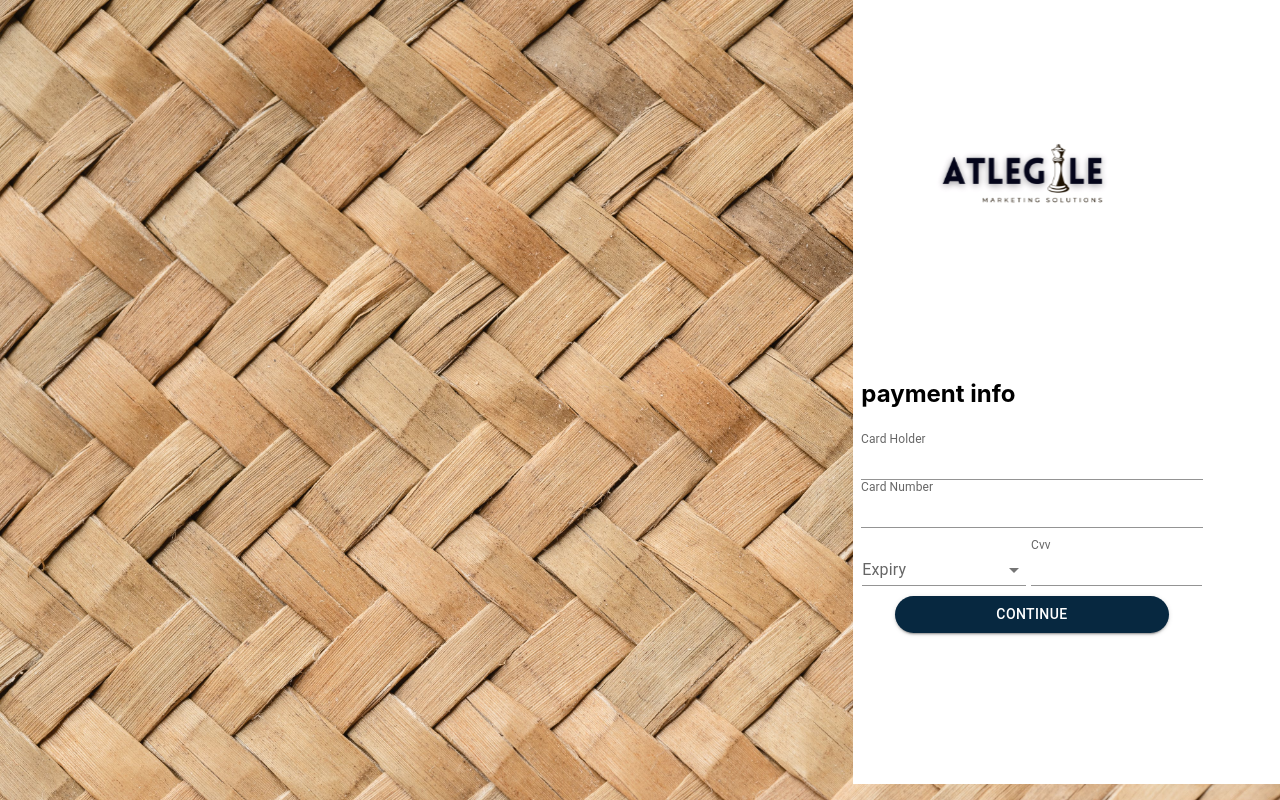
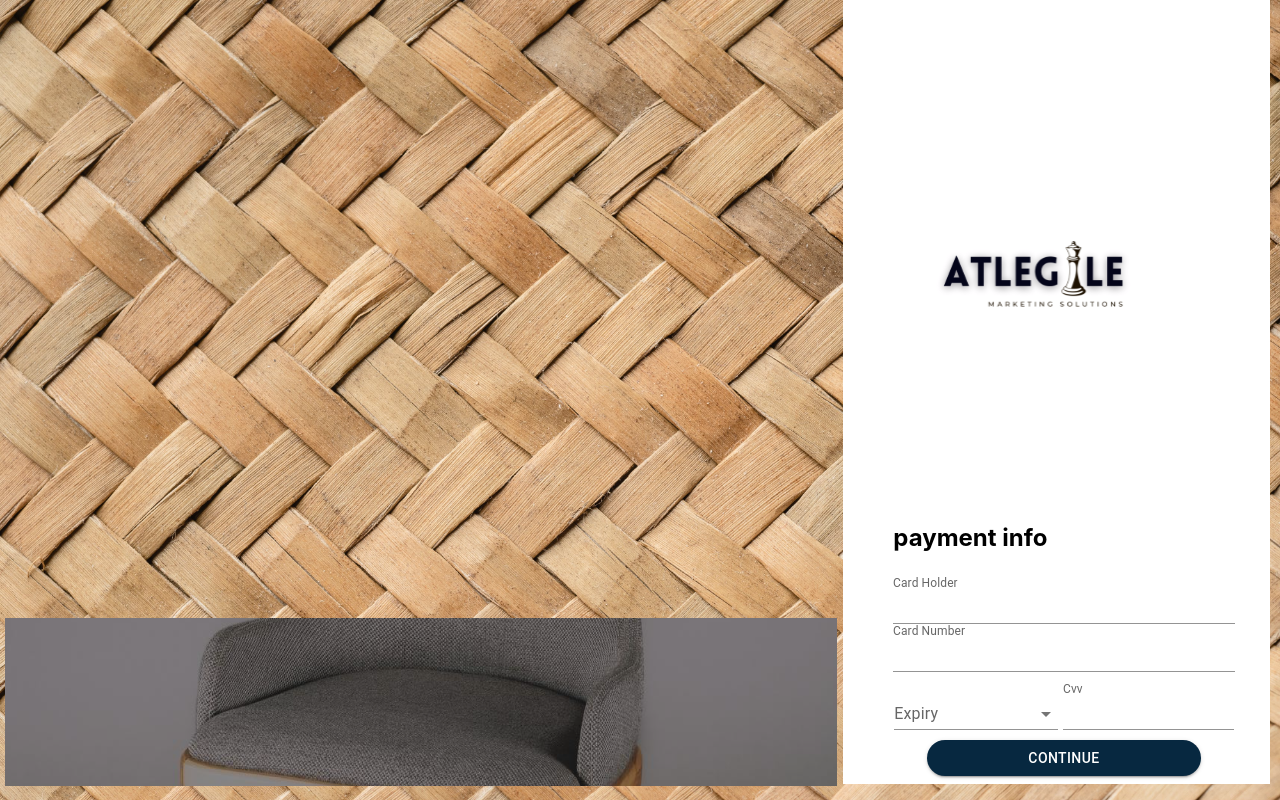
Before and after one commit to ramorokaneo/AMS-Project, a React (Vite) app: page /payment-info in a window 1280 px wide. Built offline with nearby package versions, Linux system fonts and the light colour scheme.

Commit message:
payment info

```diff
--- a/src/Components/Client/BusinessRegistration/PaymentInfo.jsx
+++ b/src/Components/Client/BusinessRegistration/PaymentInfo.jsx
@@ -1,7 +1,8 @@
-import React, { useState } from "react";
+import { useState } from "react";
 import { Grid, TextField, Box, MenuItem, Button } from "@mui/material";
 import background from "../../Global/images/Reed.jpg";
 import logo from "../../Global/images/logo.svg";
+import Banner from "../../Global/images/media bg-cover.png";
 
 const PaymentInfo = () => {
   const currentYear = new Date().getFullYear();
@@ -30,15 +31,54 @@ const PaymentInfo = () => {
         height: "100vh",
         // display: "flex",
       }}>
-      <Grid container style={{ width: "100%" }}>
+      <Grid
+        container
+        style={{
+          width: "100%",
+          marginBottom: "-10vh",
+          //   border: "1px solid green",
+        }}>
         <Grid
           item
           lg={8}
           style={{
             // border: "1px solid",
             // backgroundColor: "blue",
+            display: "flex",
+            flexDirection: "column",
+            justifyContent: "space-between",
             width: "100%",
-          }}></Grid>
+          }}>
+          <Grid
+            Container
+            lg={6}
+            style={{
+              //   backgroudColor: "blue",
+              width: "100vw",
+              //   border: "1px solid yellow",
+            }}></Grid>
+          <Grid
+            Container
+            lg={6}
+            style={{
+              //   backgroudColor: "yellow",
+              width: "100vw",
+              //   border: "1px solid yellow",
+              marginBottom: "-8px",
+            }}>
+            {/* <h2>helow world</h2> */}
+            <img
+              src={Banner}
+              style={{
+                height: "21vh",
+                width: "65vw",
+                paddingTop: "30vh",
+                marginLeft: "5px",
+                marginRight: "2px",
+              }}
+            />
+          </Grid>
+        </Grid>
 
         <Grid
           item
@@ -46,16 +86,20 @@ const PaymentInfo = () => {
           style={{
             // border: "1px solid red",
             backgroundColor: "#fff",
+            marginLeft: "-10px",
             width: "100%",
             height: "98vh",
-            // marginRight: "5px",
+            // marginLeft: "2px",
             alignSelf: "center",
             display: "flex",
             flexDirection: "column",
-            justifyContent: "space-evenly",
+            justifyContent: "space-between",
           }}>
           <Grid>
-            <img src={logo} style={{ height: "8vh", width: "80%" }} />
+            <img
+              src={logo}
+              style={{ height: "9vh", width: "90%", paddingTop: "30vh" }}
+            />
           </Grid>
           <Box
             component="form"
@@ -69,7 +113,10 @@ const PaymentInfo = () => {
               style={{
                 justifyContent: "center",
                 textAlign: "center",
+                alignItems: "center",
                 width: "80%",
+                // backgroundColor: "red",
+                marginLeft: "50px",
               }}>
               <h2 style={{ color: "#000", textAlign: "left" }}>payment info</h2>
               {/* <h6>inputs will be stored here</h6> */}
@@ -130,7 +177,7 @@ const PaymentInfo = () => {
                   width: "80%",
                   marginTop: "10px",
                   background: "#072840",
-                  borderRadius: "30px"
+                  borderRadius: "30px",
                 }}>
                 continue
               </Button>
```
